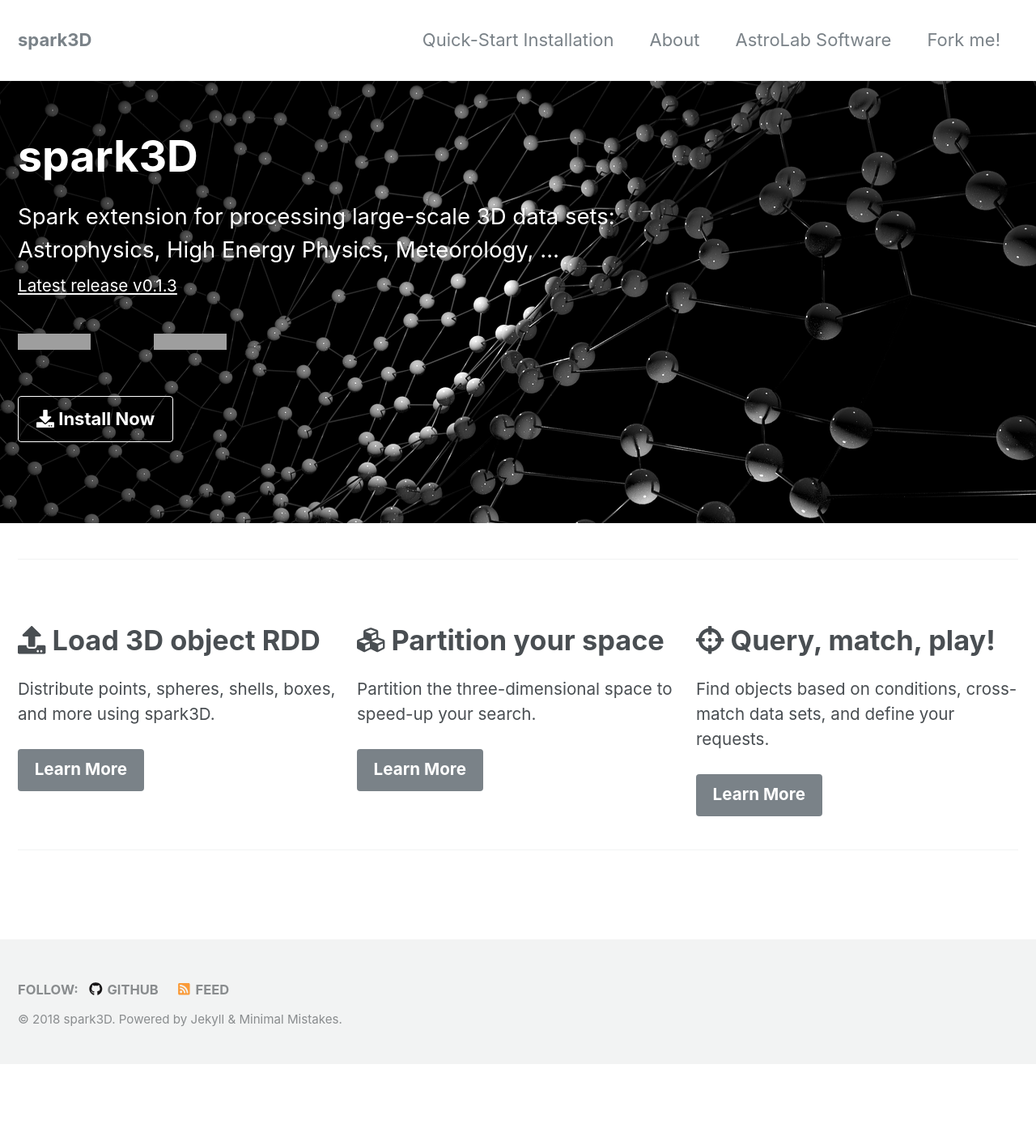
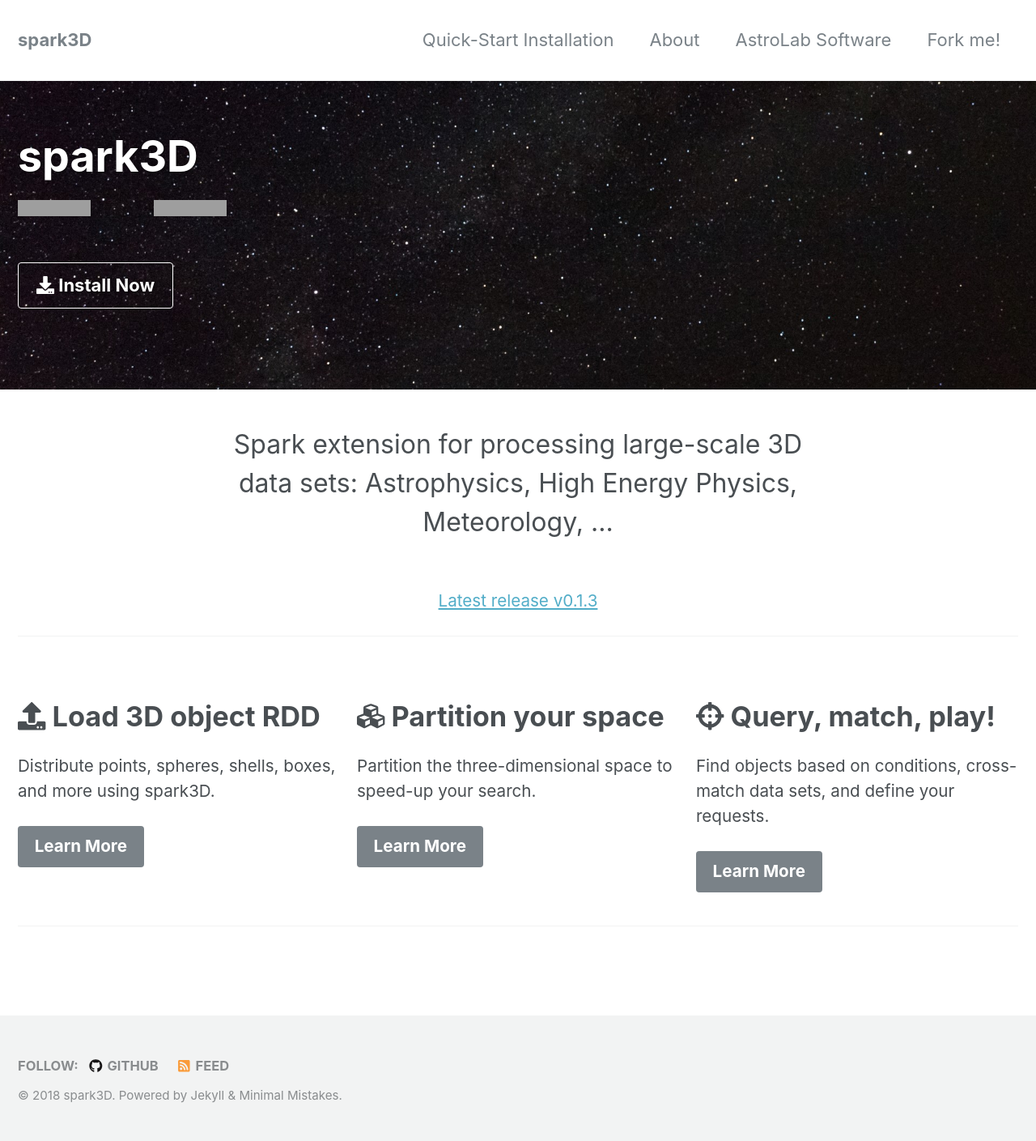
Before and after one commit to astrolabsoftware/spark3D, a Jekyll site: the page built from docs/_pages/home.md, in a window 1280 px wide. Shown: the whole page at 81% size. Built offline with Jekyll 4.4.1, drawn with Linux system fonts in a browser that asks for light colours; nearby versions of some CDN libraries; before the commit the page ends 1314 px from its top, so only the background shows below that; grey boxes are pictures that could not be loaded.

Commit message:
change the background

```diff
--- a/docs/_pages/home.md
+++ b/docs/_pages/home.md
@@ -3,11 +3,13 @@
 permalink: /
 header:
   overlay_color: "#5e616c"
-  overlay_image: /assets/images/crystal-grid.png
+  overlay_image: /assets/images/night-sky.jpg
   cta_label: "<i class='fas fa-download'></i> Install Now"
   cta_url: "/docs/installation/"
   caption:
-excerpt: 'Spark extension for processing large-scale 3D data sets: Astrophysics, High Energy Physics, Meteorology, ...<br /> <small><a href="https://github.com/astrolabsoftware/spark3D/releases/tag/0.1.3">Latest release v0.1.3</a></small><br /><br /> {::nomarkdown}<iframe style="display: inline-block;" src="https://ghbtns.com/github-btn.html?user=astrolabsoftware&repo=spark3D&type=star&count=true&size=large" frameborder="0" scrolling="0" width="160px" height="30px"></iframe> <iframe style="display: inline-block;" src="https://ghbtns.com/github-btn.html?user=astrolabsoftware&repo=spark3D&type=fork&count=true&size=large" frameborder="0" scrolling="0" width="158px" height="30px"></iframe>{:/nomarkdown}'
+intro:
+  - excerpt: '<p><font size="6">Spark extension for processing large-scale 3D data sets: Astrophysics, High Energy Physics, Meteorology, ...</font></p><br /><a href="https://github.com/astrolabsoftware/spark3D/releases/tag/0.1.3">Latest release v0.1.3</a>'
+excerpt: '{::nomarkdown}<iframe style="display: inline-block;" src="https://ghbtns.com/github-btn.html?user=astrolabsoftware&repo=spark3D&type=star&count=true&size=large" frameborder="0" scrolling="0" width="160px" height="30px"></iframe> <iframe style="display: inline-block;" src="https://ghbtns.com/github-btn.html?user=astrolabsoftware&repo=spark3D&type=fork&count=true&size=large" frameborder="0" scrolling="0" width="158px" height="30px"></iframe>{:/nomarkdown}'
 feature_row:
   - image_path:
     alt:
```
Also changed, not shown: docs/assets/images/night-sky.jpg (added).
